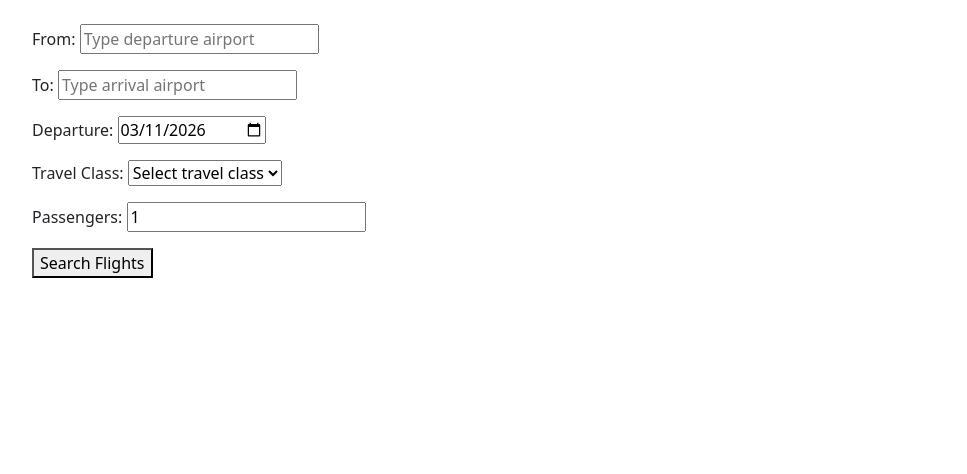
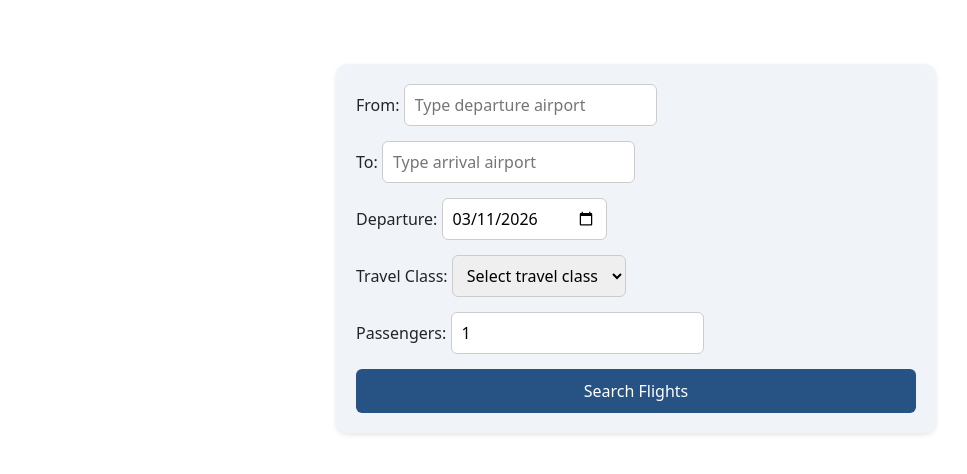
Before and after one commit to CallumSuffolkUni/AirDBUK, a Django app: page / in a window 1280 px wide. Shown: the part 101-575 px from the top of the page, without its empty margins (4-971 px from the left). Run offline with Django 5.2, Linux system fonts and the light colour scheme; some libraries are stand-ins or nearby versions; some web fonts are replaced.

Commit message:
home page styling

```diff
--- a/AirDBUK/AirDBUK_App/forms.py
+++ b/AirDBUK/AirDBUK_App/forms.py
@@ -14,7 +14,7 @@ class FlightSearchForm(forms.Form):
         label="From",
         widget=forms.TextInput(attrs={
             'placeholder': 'Type departure airport',
-            'class': 'autocomplete',  # We'll use this in JS
+            'class': 'autocomplete form-input',  # We'll use this in JS
             'list': 'departure-list',
             'autocomplete': 'off',  # turn off browser native suggestions
         })
@@ -23,22 +23,27 @@ class FlightSearchForm(forms.Form):
         label="To",
         widget=forms.TextInput(attrs={
             'placeholder': 'Type arrival airport',
-            'class': 'autocomplete',
+            'class': 'autocomplete form-input',
             'list': 'arrival-list',
             'autocomplete': 'off',
         })
     )
     departure_date = forms.DateField(
-        widget=forms.DateInput(attrs={'type': 'date'}),
+        widget=forms.DateInput(attrs={
+            'type': 'date',
+            'class': 'form-input',
+        }),
         label="Departure",
         initial=date.today
     )
     travel_class = forms.ChoiceField(  # Fix 2: ChoiceField not ModelChoiceField
         choices=TRAVEL_CLASS_CHOICES,
         label="Travel Class",
+        widget=forms.Select(attrs={'class': 'form-input'})
     )
     passengers = forms.IntegerField(
         min_value=1,
         initial=1,
-        label="Passengers"
+        label="Passengers",
+        widget=forms.NumberInput(attrs={'class': 'form-input'})
     )
--- a/AirDBUK/AirDBUK_App/static/styles.css
+++ b/AirDBUK/AirDBUK_App/static/styles.css
@@ -7,3 +7,47 @@
     border-radius: 30px;
 
 }
+
+/* search form styling */
+.search-container {
+    background: #f0f4f8;
+    padding: 20px;
+    border-radius: 12px;
+    max-width: 600px;
+    margin: 40px auto;
+    box-shadow: 0 2px 5px rgba(0,0,0,0.1);
+}
+
+.search-container form {
+    display: flex;
+    flex-direction: column;
+    gap: 15px;
+}
+
+.search-container input,
+.search-container select {
+    border: 1px solid #ccc;
+    border-radius: 6px;
+    padding: 8px 10px;
+    font-size: 1rem;
+}
+
+.search-container button {
+    background: #265284;
+    color: #fff;
+    border: none;
+    border-radius: 6px;
+    padding: 10px;
+    font-size: 1rem;
+    cursor: pointer;
+    transition: background 0.2s ease;
+}
+
+.search-container button:hover {
+    background: #1d446d;
+}
+
+/* force paragraphs inside form to have minimal spacing */
+.search-container p {
+    margin: 0;
+}
--- a/AirDBUK/AirDBUK_App/templates/base.html
+++ b/AirDBUK/AirDBUK_App/templates/base.html
@@ -9,7 +9,7 @@
     <meta name="viewport" content="width=device-width, initial-scale=1.0, maximum-scale=6.0, user-scalable=yes">
 
     <!-- Your CSS style-sheet static location -->
-    <link rel="stylesheet" href="{% static 'CSS/styleSheet.css' %}"/>
+    <link rel="stylesheet" href="{% static 'styles.css' %}"/>
 
     <!-- Font family -->
     <link rel="stylesheet" href="https://use.typekit.net/oov2wcw.css">
--- a/AirDBUK/AirDBUK_App/templates/home.html
+++ b/AirDBUK/AirDBUK_App/templates/home.html
@@ -4,10 +4,12 @@
 
     {% block content %}
 
-    <form method="get" action="">
-        {{ form.as_p }}
-        <button type="submit">Search Flights</button>
-    </form>
+    <div class="search-container">
+        <form method="get" action="">
+            {{ form.as_p }}
+            <button type="submit">Search Flights</button>
+        </form>
+    </div>
 
     <!-- datalists for the JS-powered typeahead -->
     <datalist id="departure-list"></datalist>
```
